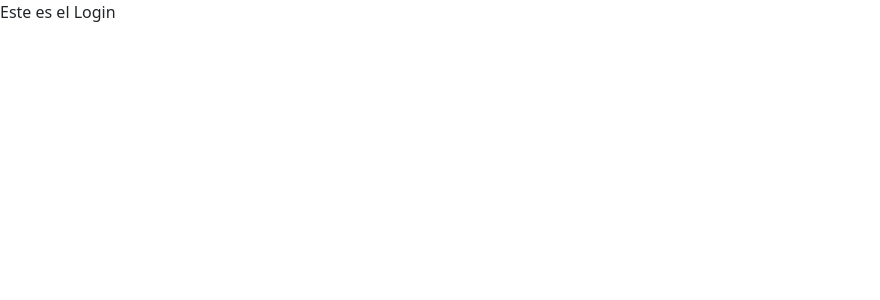
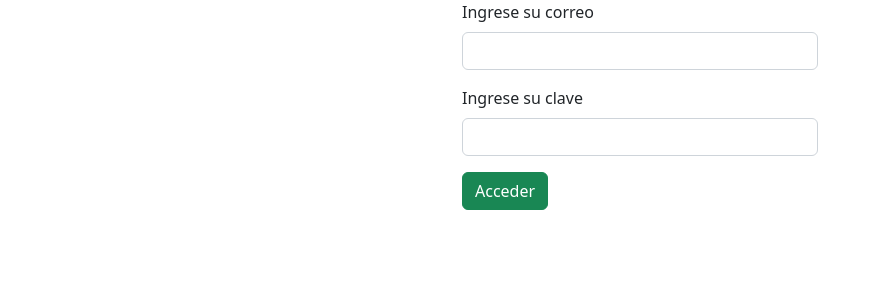
Before and after one commit to ValentinaCerda/AppProyectoVue, a Vue app: page /login in a window 1280 px wide. Shown: the top 300 px of the page, without its empty margins (0-880 px from the left). Built offline with nearby package versions, Linux system fonts and the light colour scheme.

Commit message:
Ãlogin de usuario y metodos de vuex

```diff
--- a/src/products/components/CardProducto.vue
+++ b/src/products/components/CardProducto.vue
@@ -5,7 +5,7 @@
     <h5 class="mt-1 card-title text-center"> {{productoCard.title}} </h5>
   </div>
   <span class="d-block fw-bold text-center"> ${{ Intl.NumberFormat().format(productoCard.precio)}} </span>
-    <button class="btn btn-info mb-2 mt-2">Ir a producto</button>
+    <router-link class="btn btn-info mb-2 mt-2" :to="`/products/${productoCard.id}`">Ir a producto</router-link>
 </div>
 </template>
 
--- a/src/products/components/Navbar.vue
+++ b/src/products/components/Navbar.vue
@@ -1,5 +1,28 @@
 <template>
-  <p>Este es el Navbar</p>
+  <nav class="navbar navbar-expand-lg bg-light">
+  <div class="container-fluid">
+    <a class="navbar-brand" href="#">ProductosVue</a>
+    <button class="navbar-toggler" type="button" data-bs-toggle="collapse" data-bs-target="#navbarNav" aria-controls="navbarNav" aria-expanded="false" aria-label="Toggle navigation">
+      <span class="navbar-toggler-icon"></span>
+    </button>
+    <div class="collapse navbar-collapse" id="navbarNav">
+      <ul class="navbar-nav">
+        <li class="nav-item">
+          <a class="nav-link active" aria-current="page" href="#">Home</a>
+        </li>
+        <li class="nav-item">
+          <a class="nav-link" href="#">Features</a>
+        </li>
+        <li class="nav-item">
+          <a class="nav-link" href="#">Pricing</a>
+        </li>
+        <li class="nav-item">
+          <a class="nav-link disabled">Disabled</a>
+        </li>
+      </ul>
+    </div>
+  </div>
+</nav>
 </template>
 
 <script>
--- a/src/products/views/ProductsByIdView.vue
+++ b/src/products/views/ProductsByIdView.vue
@@ -1,10 +1,21 @@
 <template>
-  <p>Este es el Product By ID</p>
+  <pre> {{productoObject}} </pre>
 </template>
 
 <script>
+import { mapActions, mapState } from 'vuex';
 export default {
-
+  methods: {
+    ...mapActions({
+      productById: 'getProductByIdApi'
+    })
+  },
+  computed: {
+    ...mapState(['productoObject'])
+  },
+  created() {
+    this.productById(this.$route.params.id)
+  }
 }
 </script>
 
--- a/src/router/index.js
+++ b/src/router/index.js
@@ -3,6 +3,7 @@ import { createRouter, createWebHistory } from 'vue-router'
 const routes = [
   {
     path: '/',
+    redirect: {name: 'login'} // redirección por el nombre de la ruta
   },
   {
     path: '/login',
@@ -20,12 +21,12 @@ const routes = [
     component: () => import(/* webpackChunkName: "productos"*/ '../products/HomeProducts.vue'),
     children: [
       {
-        path: 'list-products',
+        path: '',
         name: 'list-products',
         component: () => import(/* webpackChunkName: "lista-productos"*/ '../products/views/ListProductsView.vue')
       },
       {
-        path: ':id',
+        path: ':id', // ":" (dos puntos), son obligatorios cuando se quiere acceder a dato de URL
         name: 'product-id',
         component: () => import(/* webpackChunkName: "ProductoId"*/ '../products/views/ProductsByIdView.vue')
       }
--- a/src/store/index.js
+++ b/src/store/index.js
@@ -12,6 +12,9 @@ export default createStore({
     },
     setProductById(state, payload) {
       state.productoObject = payload;
+    },
+    setUsuario(state, payload) {
+      state.usuario = payload;
     }
   },
   actions: { // llamados a APIs externas
@@ -33,6 +36,19 @@ export default createStore({
       } catch (error) {
         throw error;
       }
+    },
+    async loginUsuario({commit}, usuario) {
+      console.log(usuario);
+      // validaciones
+      try {
+        const response = await fetch('http://localhost:3000/users')
+        const data = await response.json();
+        console.log(data) // El arreglo con el único objeto que es el usuario
+      } catch (error) {
+        throw error
+      }
+
+      commit('setUsuario', usuario)
     }
   },
   getters: {
--- a/src/views/LoginView.vue
+++ b/src/views/LoginView.vue
@@ -1,10 +1,38 @@
 <template>
-  <p>Este es el Login</p>
+  <div class="container">
+    <div class="row">
+      <div class="col-4 offset-4">
+        <form @submit.prevent="loginUsuario({email: email, password: password})">
+
+          <div class="mb-3">
+            <label for="InputEmail" class="form-label">Ingrese su correo</label>
+            <input type="email" class="form-control" id="InputEmail" v-model="email">
+          </div>
+
+          <div class="mb-3">
+            <label for="InputPassword" class="form-label">Ingrese su clave</label>
+            <input type="password" class="form-control" id="InputPassword" v-model="password">
+          </div>
+
+          <button type="submit" class="btn btn-success">Acceder</button>
+        </form>
+      </div>
+    </div>
+  </div>
 </template>
 
 <script>
+import { mapActions, mapState } from 'vuex';
 export default {
-
+  data() {
+    return {
+      email: "",
+      password: ""
+    }
+  },
+  methods: { //aqui van las acciones
+    ...mapActions(['loginUsuario'])
+  }
 }
 </script>
 
```
